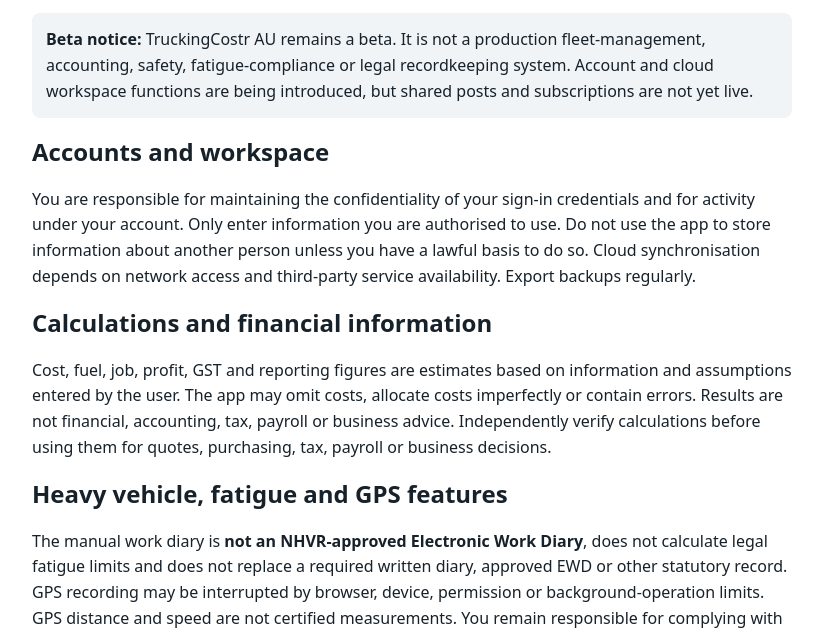
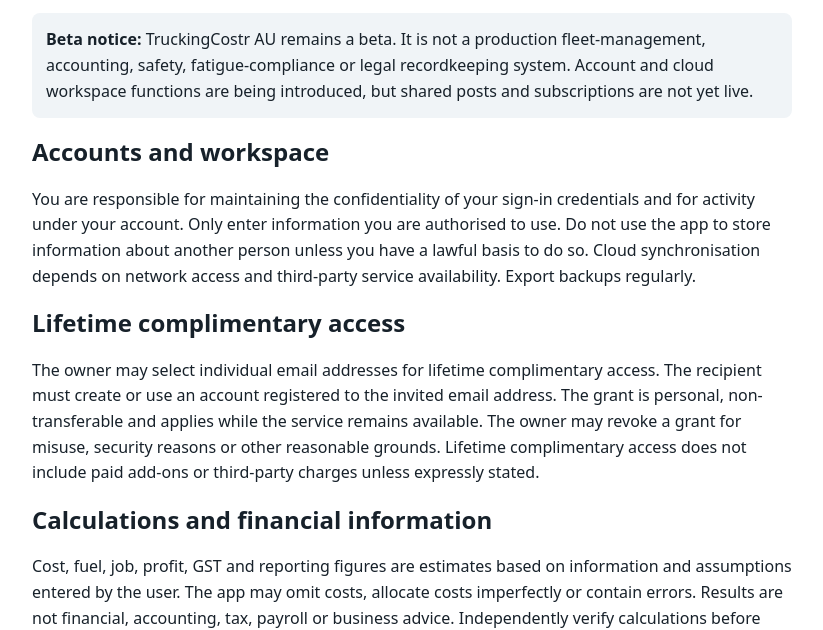
Before and after one commit to googes45/truckcost-au, a website: page terms.html in a window 1280 px wide. Shown: the part 175-805 px from the top of the page, without its empty margins (228-1051 px from the left). Drawn offline with Linux system fonts and the light colour scheme.

Commit message:
Add lifetime complimentary access terms

```diff
--- a/terms.html
+++ b/terms.html
@@ -2,6 +2,7 @@
 <p><a href="./">← Back to TruckingCostr AU</a></p><h1>Terms of Use</h1><p><strong>Effective date:</strong> 1 November 2026</p>
 <div class="note"><strong>Beta notice:</strong> TruckingCostr AU remains a beta. It is not a production fleet-management, accounting, safety, fatigue-compliance or legal recordkeeping system. Account and cloud workspace functions are being introduced, but shared posts and subscriptions are not yet live.</div>
 <h2>Accounts and workspace</h2><p>You are responsible for maintaining the confidentiality of your sign-in credentials and for activity under your account. Only enter information you are authorised to use. Do not use the app to store information about another person unless you have a lawful basis to do so. Cloud synchronisation depends on network access and third-party service availability. Export backups regularly.</p>
+<h2>Lifetime complimentary access</h2><p>The owner may select individual email addresses for lifetime complimentary access. The recipient must create or use an account registered to the invited email address. The grant is personal, non-transferable and applies while the service remains available. The owner may revoke a grant for misuse, security reasons or other reasonable grounds. Lifetime complimentary access does not include paid add-ons or third-party charges unless expressly stated.</p>
 <h2>Calculations and financial information</h2><p>Cost, fuel, job, profit, GST and reporting figures are estimates based on information and assumptions entered by the user. The app may omit costs, allocate costs imperfectly or contain errors. Results are not financial, accounting, tax, payroll or business advice. Independently verify calculations before using them for quotes, purchasing, tax, payroll or business decisions.</p>
 <h2>Heavy vehicle, fatigue and GPS features</h2><p>The manual work diary is <strong>not an NHVR-approved Electronic Work Diary</strong>, does not calculate legal fatigue limits and does not replace a required written diary, approved EWD or other statutory record. GPS recording may be interrupted by browser, device, permission or background-operation limits. GPS distance and speed are not certified measurements. You remain responsible for complying with applicable laws.</p>
 <h2>Weighbridge directory and driver posts</h2><p>Directory entries may be incomplete or out of date. A public weighbridge listing does not guarantee public access or that a site is operating at a particular time. Current jokes and weighbridge reports are private workspace records; the shared driver feed is not yet live. Confirm details with the operator or relevant authority.</p>
```
